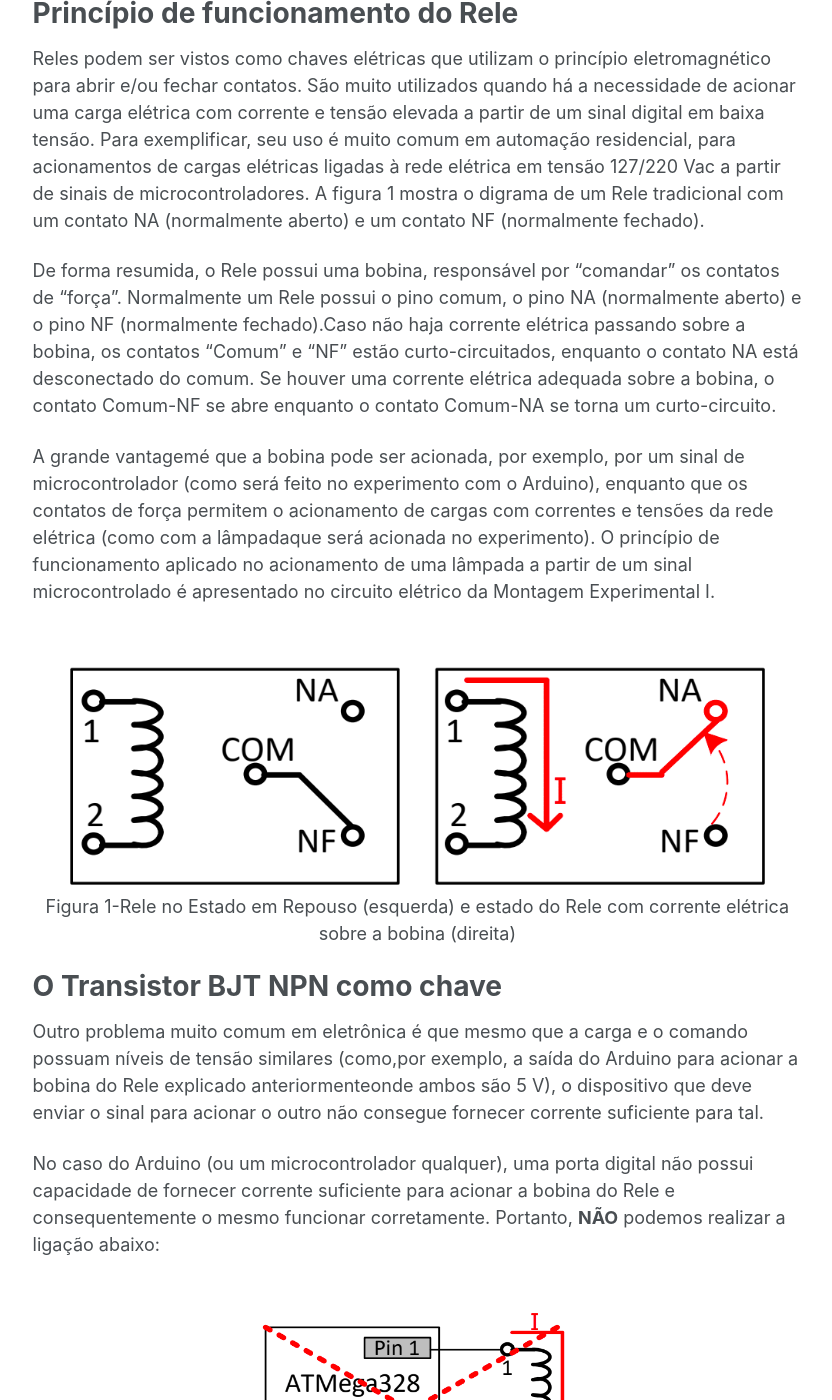
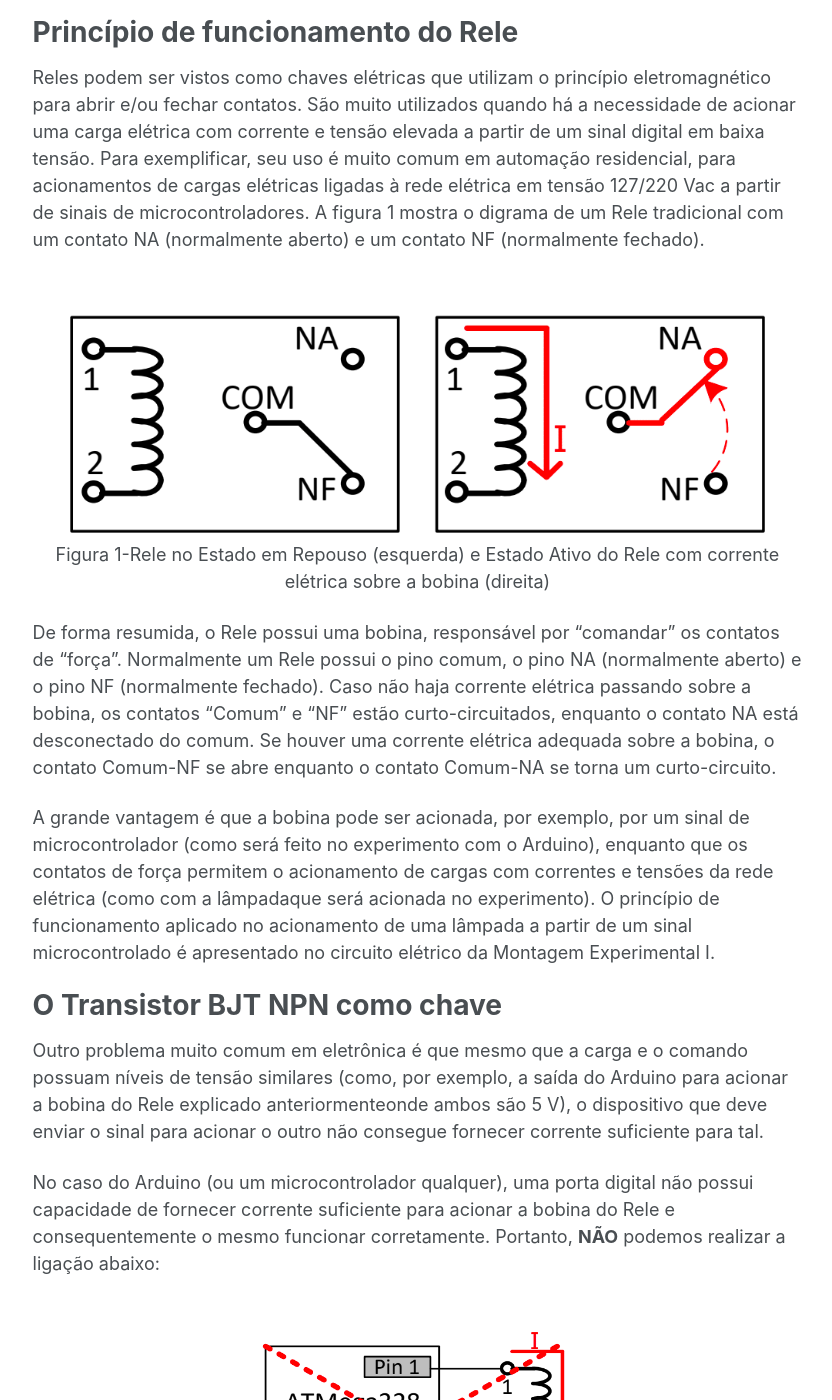
Before and after one commit to brandaogbs/brandaogbs.github.io, a Jekyll site: the page built from _pages/integrador/lab1/intro.md, in a window 1280 px wide and 1400 px high, scrolled down 1194 px. Shown: the whole window, without its empty margins (249-1081 px from the left). Built offline with Jekyll 4.4.1, drawn with Linux system fonts in a browser that asks for light colours; some of the changed text lies outside the part shown.

Commit message:
revisao intro lab1

```diff
--- a/_pages/integrador/lab1/intro.md
+++ b/_pages/integrador/lab1/intro.md
@@ -39,27 +39,30 @@ Antes de iniciar este roteiro, e durante a execução do mesmo siga estas recome
 * Tenha em mãos o roteiro impresso e os datasheets dos componentes que serão utilizados.
 * Use a placa de desenvolvimento Arduino Uno, evite colocar as mãos diretamente nos componentes, sempre segure a placa pelas lateraisde modo a evitar contatos estáticos.
 * Sempre realize as ligações entre o Arduino e o Protoboard com extremo cuidado, atente-se principalmente as ligações de GND e VCC.
-* Ao utilizar a montagem com o Rele e a Lâmpada, chame o responsável para verificar antes de ligar o sistema. **Eventual troca depinos na montagem do Rele são perigosas!**
+* Ao utilizar a montagem com o Rele e a Lâmpada, chame o responsável para verificar antes de ligar o sistema. **Eventual troca de pinos na montagem do Rele são perigosas!**
+
+------------------
 
 Princípio de funcionamento do Rele
 ======
 
 Reles podem ser vistos como chaves elétricas que utilizam o princípio eletromagnético para abrir e/ou fechar contatos. São muito utilizados quando há a necessidade de acionar uma carga elétrica com corrente e tensão elevada a partir de um sinal digital em baixa tensão. Para exemplificar, seu uso é muito comum em automação residencial, para acionamentos de cargas elétricas ligadas à rede elétrica em tensão 127/220 Vac a partir de sinais de microcontroladores. A figura 1 mostra o digrama de um Rele tradicional com um contato NA (normalmente aberto) e um contato NF (normalmente fechado).
 
-De forma resumida, o Rele possui uma bobina, responsável por “comandar” os contatos de “força”. Normalmente um Rele possui o pino comum, o pino NA (normalmente aberto) e o pino NF (normalmente fechado).Caso não haja corrente elétrica passando sobre a bobina, os contatos “Comum” e “NF” estão curto-circuitados, enquanto o contato NA está desconectado do comum. Se houver uma corrente elétrica adequada sobre a bobina, o contato Comum-NF se abre enquanto o contato Comum-NA se torna um curto-circuito.
-
-A grande vantagemé que a bobina pode ser acionada, por exemplo, por um sinal de microcontrolador (como será feito no experimento com o Arduino), enquanto que os contatos de força permitem o acionamento de cargas com correntes e tensões da rede elétrica (como com a lâmpadaque será acionada no experimento). O princípio de funcionamento aplicado no acionamento de uma lâmpada a partir de um sinal microcontrolado é apresentado no circuito elétrico da Montagem Experimental I.
-
 <center>
 <br/>
 <img src='/images/integrador/lab1/rele.png'>
-<p>Figura 1-Rele no Estado em Repouso (esquerda) e estado do Rele com corrente elétrica sobre a bobina (direita)</p>
+<p>Figura 1-Rele no Estado em Repouso (esquerda) e Estado Ativo do Rele com corrente elétrica sobre a bobina (direita)</p>
 </center>
+
+De forma resumida, o Rele possui uma bobina, responsável por “comandar” os contatos de “força”. Normalmente um Rele possui o pino comum, o pino NA (normalmente aberto) e o pino NF (normalmente fechado). Caso não haja corrente elétrica passando sobre a bobina, os contatos “Comum” e “NF” estão curto-circuitados, enquanto o contato NA está desconectado do comum. Se houver uma corrente elétrica adequada sobre a bobina, o contato Comum-NF se abre enquanto o contato Comum-NA se torna um curto-circuito.
+
+A grande vantagem é que a bobina pode ser acionada, por exemplo, por um sinal de microcontrolador (como será feito no experimento com o Arduino), enquanto que os contatos de força permitem o acionamento de cargas com correntes e tensões da rede elétrica (como com a lâmpadaque será acionada no experimento). O princípio de funcionamento aplicado no acionamento de uma lâmpada a partir de um sinal microcontrolado é apresentado no circuito elétrico da Montagem Experimental I.
+
 
 O Transistor BJT NPN como chave
 ======
 
-Outro problema muito comum em eletrônica é que mesmo que a carga e o comando possuam níveis de tensão similares (como,por exemplo, a saída do Arduino para acionar a bobina do Rele explicado anteriormenteonde ambos são 5 V), o dispositivo que deve enviar o sinal para acionar o outro não consegue fornecer corrente suficiente para tal.
+Outro problema muito comum em eletrônica é que mesmo que a carga e o comando possuam níveis de tensão similares (como, por exemplo, a saída do Arduino para acionar a bobina do Rele explicado anteriormenteonde ambos são 5 V), o dispositivo que deve enviar o sinal para acionar o outro não consegue fornecer corrente suficiente para tal.
 
 No caso do Arduino (ou um microcontrolador qualquer), uma porta digital não possui capacidade de fornecer corrente suficiente para acionar a bobina do Rele e consequentemente o mesmo funcionar corretamente. Portanto, **NÃO** podemos realizar a ligação abaixo:
 
@@ -87,7 +90,7 @@ A figura 3 mostra o detalhamento da figura anterior, Caso o resistor da base est
 <p>Figura 3-Detalhamento do Circuito da Figura 2 conforme o sinal da base.</p>
 </center>
 
-Retornando ao problema do acionamento da bobina do Rele sendo comandada por um sinal de um microcontrolador, podemos utilizar o transistor BJT NPN conforme o diagrama da figura 4. Caso o Pino 1 esteja em 0V, não haverá a corrente I e o Rele estará desativado. Caso o estado do Pino seja invertido (5 V), o transistor atua como uma chave fechada e a bobina do Rele será energizada.
+Retornando ao problema do acionamento da bobina do Rele sendo comandada por um sinal de um microcontrolador, podemos utilizar o transistor BJT NPN conforme o diagrama da figura 4. Caso o Pino 1 esteja em 0V, não haverá a corrente <kbd>I</kbd> e o Rele estará desativado. Caso o estado do Pino seja invertido (5 V), o transistor atua como uma chave fechada e a bobina do Rele será energizada.
 
 <center>
 <br/>
@@ -100,7 +103,7 @@ Retornando ao problema do acionamento da bobina do Rele sendo comandada por um s
 Display 7-segmentos
 ======
 
-Uma forma muito simples de mostrar informações numéricas para um usuário em sistemas eletrônicos é a partir do uso de display 7-segmentos.Este é composto por 7 LEDs que conforme a combinação de acionamentos mostram números de 0-9. A figura 5 mostra os dois tipos de display 7-segmentos possívels (Catodo ou Anodo comum).
+Uma forma muito simples de mostrar informações numéricas para um usuário em sistemas eletrônicos é a partir do uso de display 7-segmentos. Este é composto por 7 LEDs que conforme a combinação de acionamentos mostram números de 0-9. A figura 5 mostra os dois tipos de display 7-segmentos possívels (Catodo ou Anodo comum).
 
 <center>
 <br/>
```
Also changed, not shown: other parts of _pages/integrador/lab1/intro.md (+2 -2 lines).
